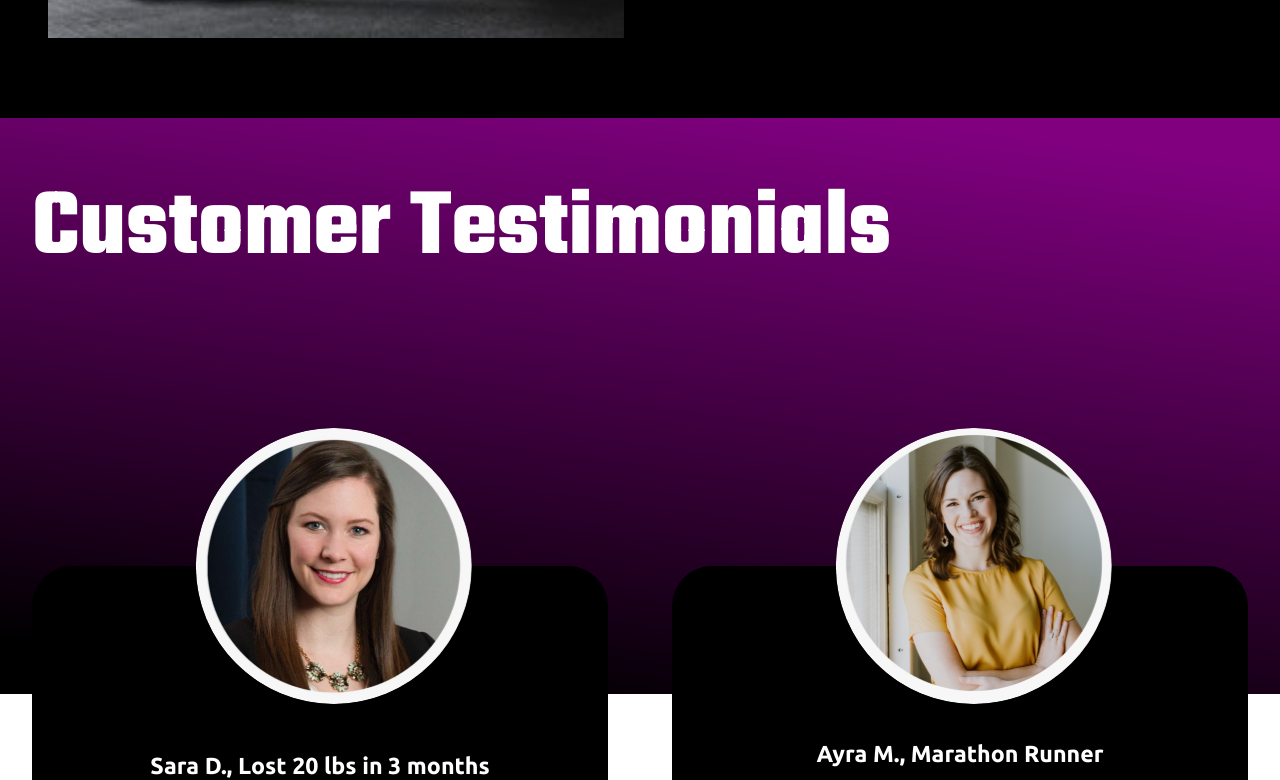
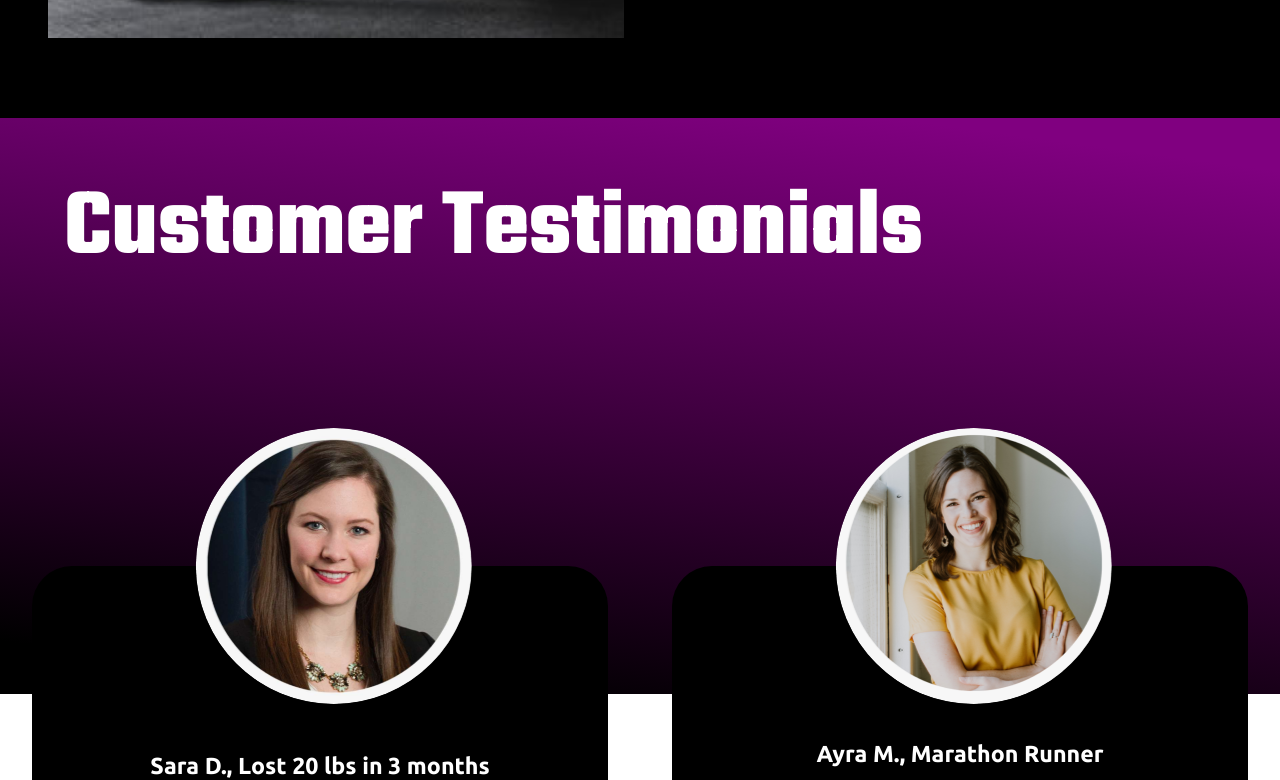
Before and after one commit to AleenaJabeen/Fitness-App, a React (Create React App) app: page /home in a window 1280 px wide. Shown: the part 1840-2620 px from the top of the page. Built offline with nearby package versions, Linux system fonts and the light colour scheme.

Commit message:
Update Testimonials.module.css

```diff
--- a/src/styles/HomeStyles/Testimonials.module.css
+++ b/src/styles/HomeStyles/Testimonials.module.css
@@ -1,11 +1,11 @@
 
 .customerTestimonials{
 position: relative;
-max-width: 1440px;
 display: flex;
 justify-content: center;
 align-items: center;
 flex-direction: column;
+overflow-x: hidden;
 }
 
 .testimonialWrapper{
@@ -24,7 +24,7 @@ text-align: center;
 text-underline-position: from-font;
 text-decoration-skip-ink: none;
 color: var(--input-border-color);
-padding-top: 1rem;
+padding: 1rem 2rem 0rem 2rem;
 }
 .testimonials{
     margin-top: -10rem;
```
